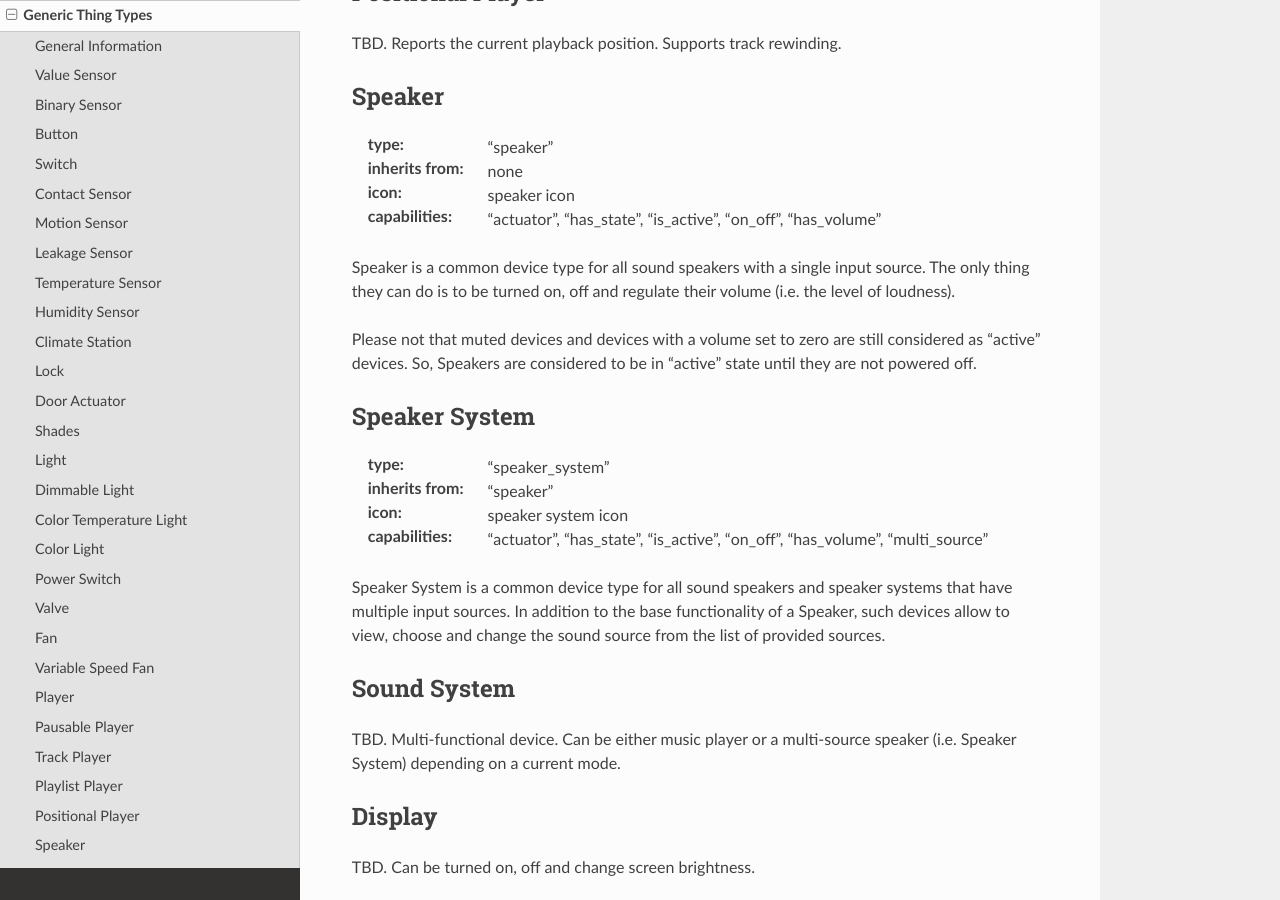
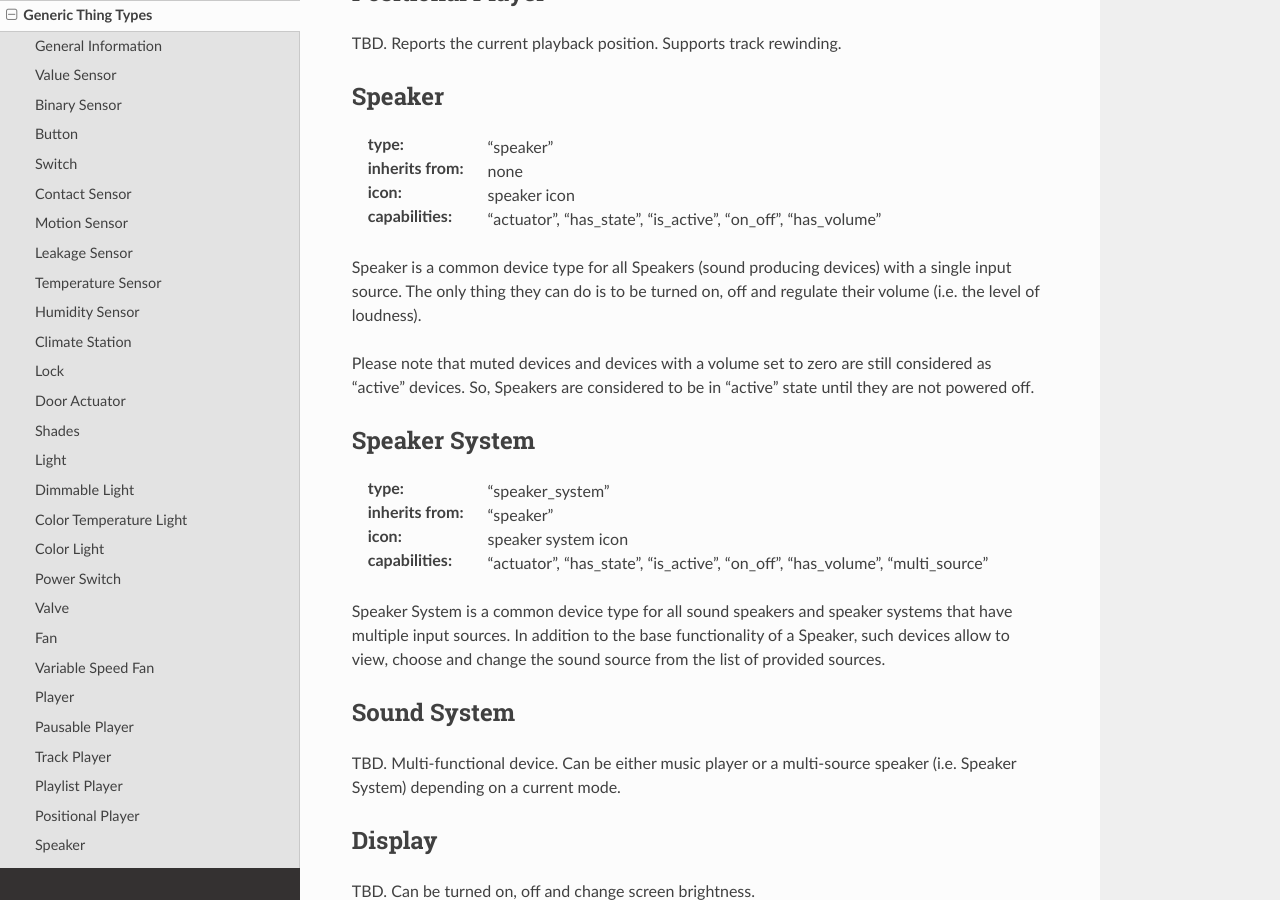
Before and after one commit to fossabot/everpl, a Sphinx documentation site: the page built from docs/source/developer/generic_thing_types.rst, in a window 1280 px wide and 900 px high, scrolled down 7472 px. Built offline with Sphinx 7.4.7 and the Read the Docs theme 2.0.0, drawn with Linux system fonts in a browser that asks for light colours; pages that are not in the unit, such as notebooks, are missing from menus.

Commit message:
DOCS: Fixed the description of Speakers

```diff
--- a/docs/source/developer/generic_thing_types.rst
+++ b/docs/source/developer/generic_thing_types.rst
@@ -478,11 +478,12 @@ Speaker
 :capabilities:
     "actuator", "has_state", "is_active", "on_off", "has_volume"
 
-Speaker is a common device type for all sound speakers with a single
-input source. The only thing they can do is to be turned on, off
-and regulate their volume (i.e. the level of loudness).
+Speaker is a common device type for all Speakers (sound producing
+devices) with a single input source. The only thing they can do is
+to be turned on, off and regulate their volume (i.e. the level of
+loudness).
 
-Please not that muted devices and devices with a volume set to zero
+Please note that muted devices and devices with a volume set to zero
 are still considered as "active" devices. So, Speakers are considered
 to be in "active" state until they are not powered off.
 
```
